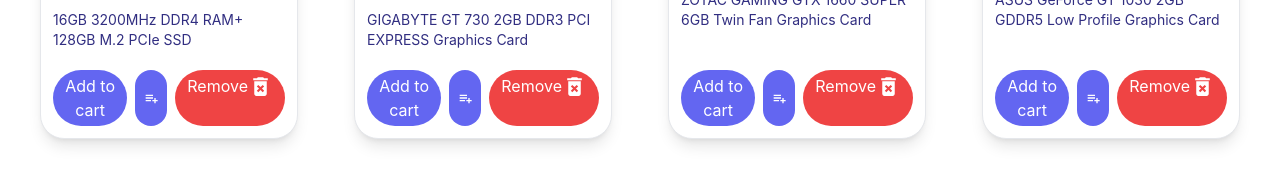
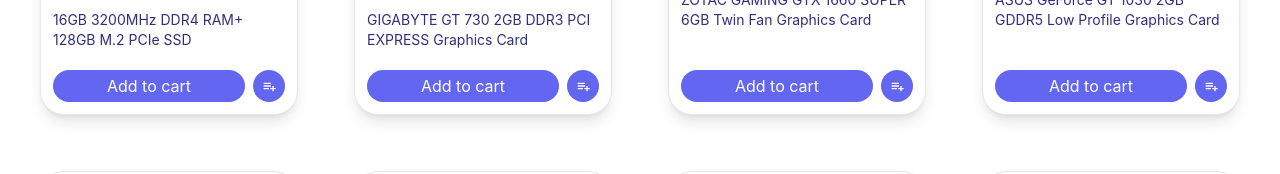
Before and after one commit to Nabi171/moontechRedux, a React (Create React App) app: page / in a window 1280 px wide. Shown: the part 543-717 px from the top of the page. Built offline with nearby package versions, Linux system fonts and the light colour scheme.

Commit message:
changes in ccarfd

```diff
--- a/src/ProductCard.js
+++ b/src/ProductCard.js
@@ -3,9 +3,11 @@
 import { MdDeleteForever } from "react-icons/md";
 import { useDispatch } from 'react-redux';
 import { addToCart, removeFromCart } from './redux/actionCreators/productAction';
+import { useLocation } from 'react-router';
 const ProductCard = ({ product }) => {
 
     const dispatch = useDispatch();
+    const { pathname } = useLocation();
     return (
         <div className='shadow-lg bg-white relative rounded-3xl border p-3 flex flex-col text-indigo-900'>
 
@@ -30,13 +32,14 @@
                 </ul>
             </div>
             <div className='flex gap-2 mt-5'>
+                {!pathname.includes("cart") && (
 
                     <button
                         onClick={() => dispatch(addToCart(product))}
                         className='bg-indigo-500 rounded-full py-1 px-2 flex-1 text-white text-bold'
                     >
                         Add to cart
-              </button>
+              </button>)}
 
 
 
@@ -46,7 +49,7 @@
                 >
                     <BiListPlus className='text-white' />
                 </button>
-
+                {pathname.includes("cart") && (
 
                     <button
                         title='Remove'
@@ -56,6 +59,9 @@
                         <p>Remove</p>
                         <MdDeleteForever size='25' />
                     </button>
+                )}
+
+
 
             </div>
         </div>
```
Lines whose indentation alone changed are shown as unchanged.
